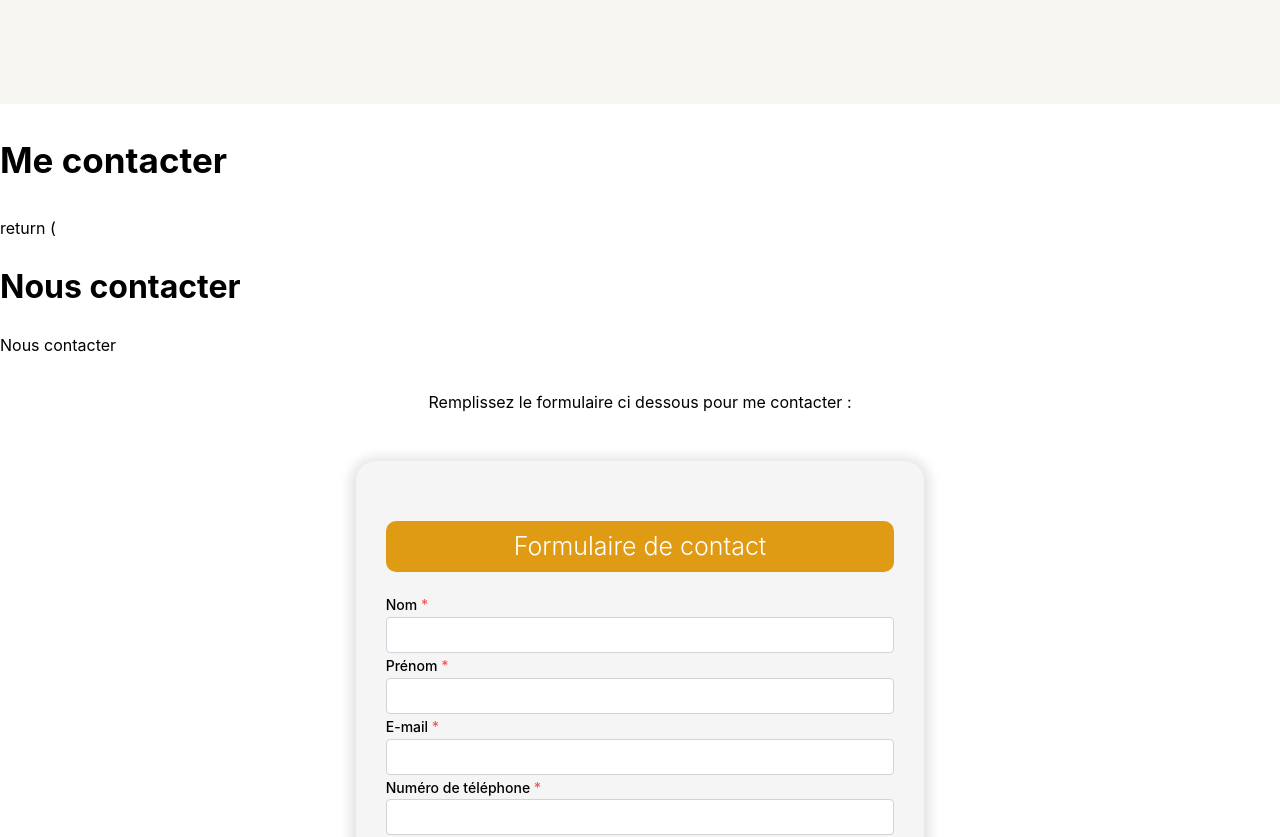
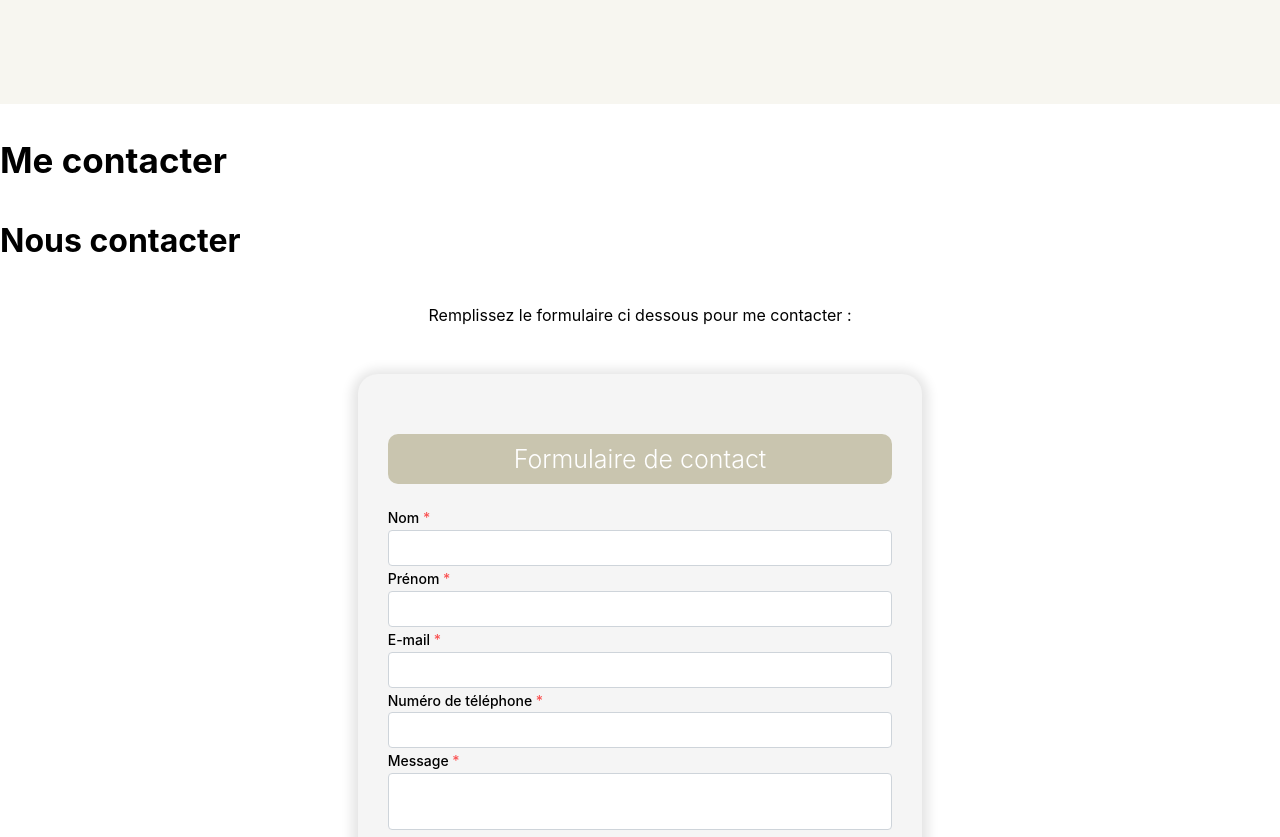
Before and after one commit to alexialang/portfolio, a React (Vite) app: page / in a window 1280 px wide. Shown: the part 2420-3257 px from the top of the page. Built offline with nearby package versions, Linux system fonts and the light colour scheme; no server answers.

Commit message:
formulaire

```diff
--- a/src/pages/Home/Home.jsx
+++ b/src/pages/Home/Home.jsx
@@ -193,18 +193,14 @@ const Home = () => {
       <div>
         <h2>Me contacter</h2>
         {/*  */}
-        return (
+
         <div className={styles.root}>
           <div className={styles.backgroundImg}>
             <div className={styles.divSize}>
               <h1>Nous contacter</h1>
-              <div className={styles.block}>
-                <p>Nous contacter</p>
-              </div>
+              <div className={styles.block}></div>
             </div>
           </div>
-          {/* Section a propos */}
-
           <div className={styles.divForm}>
             <div>
               <p>Remplissez le formulaire ci dessous pour me contacter :</p>
@@ -252,7 +248,7 @@ const Home = () => {
                     defaultChecked
                     label={
                       <>
-                        En cochant cette case, j’accepte la{" "}
+                        En cochant cette case, j’accepte la
                         <Anchor href="/conf" target="_blank" inherit>
                           Politique de confidentialité de ce site
                         </Anchor>
@@ -270,7 +266,7 @@ const Home = () => {
             </div>
           </div>
         </div>
-        );
+
         {/*  */}
       </div>
       <footer>coucou</footer>
--- a/src/pages/Home/home.module.css
+++ b/src/pages/Home/home.module.css
@@ -207,7 +207,7 @@ height: 200px;
 }
 
 form h2 {
-  background-color: #e09b14;
+  background-color:  rgb(201, 197, 175);
   padding: 6px 100px;
   margin-top: 30px;
   border-radius: 10px;
```
